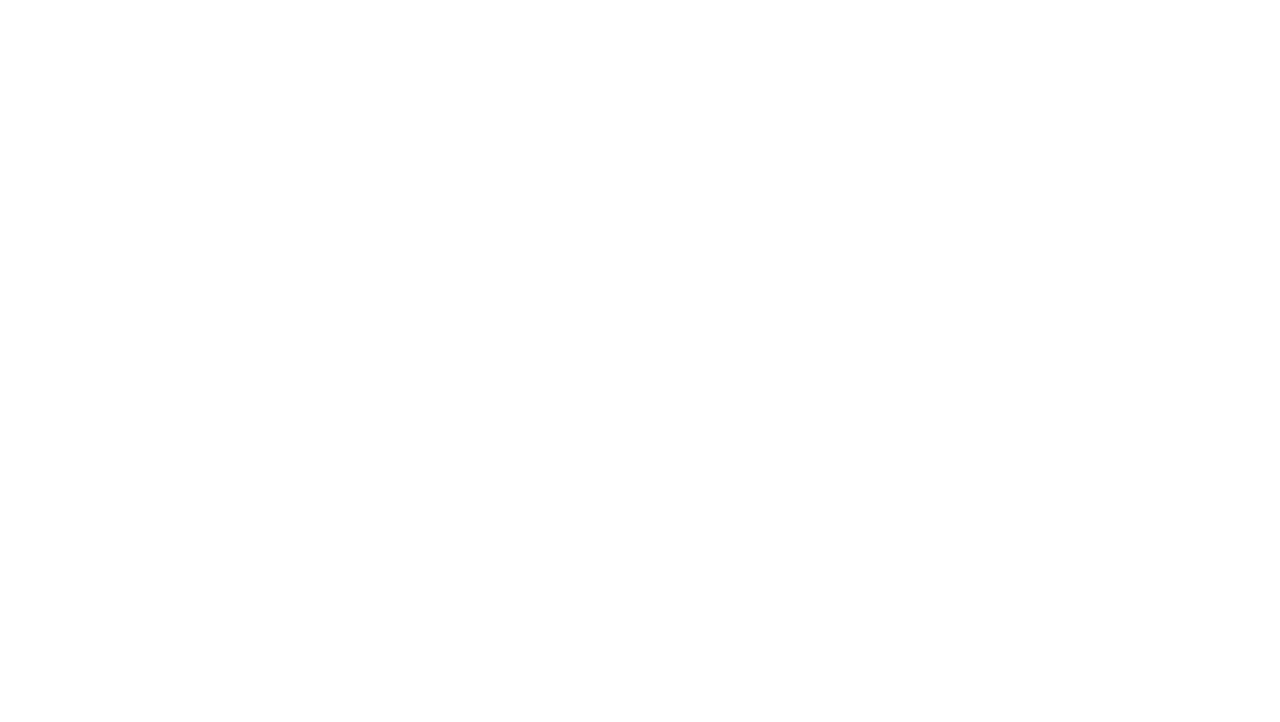
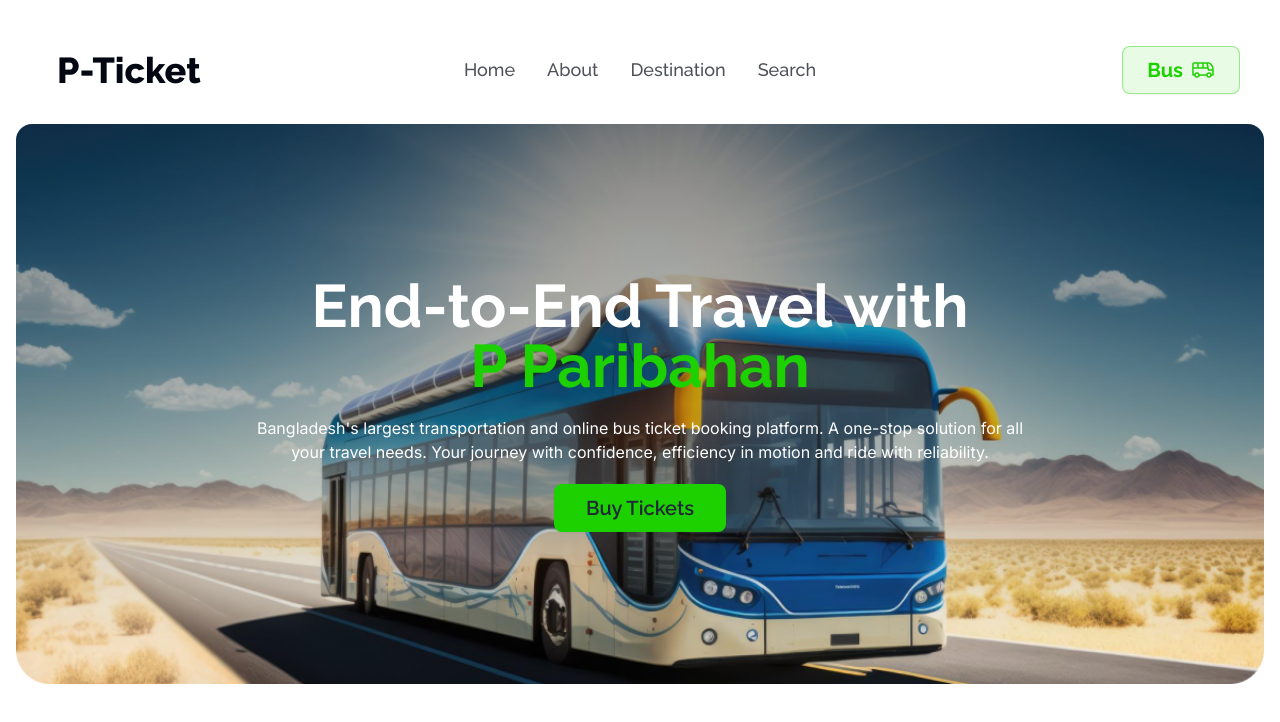
Before and after one commit to JuborajSujon/bus-ticket-check, a plain HTML site: page index.html in a window 1280 px wide. Drawn offline with nearby package versions, Linux system fonts and the light colour scheme.

Commit message:
Added Navbar section and banner section

```diff
--- a/index.html
+++ b/index.html
@@ -21,10 +21,101 @@
       referrerpolicy="no-referrer" />
     <!-- CSS File -->
     <link rel="stylesheet" href="./css/style.css" />
+    <script>
+      tailwind.config = {
+        theme: {
+          extend: {
+            colors: {
+              "clr-primary": "#030712",
+              "clr-secondary": "#1DD100",
+            },
+          },
+        },
+      };
+    </script>
   </head>
-  <body>
+  <body class="p-4">
     <!-- Header Section -->
-    <header></header>
+    <header>
+      <!-- Navbar Section Start -->
+      <nav class="container mx-auto p-4">
+        <div class="navbar bg-base-100 font-raleway">
+          <div class="navbar-start">
+            <div class="dropdown">
+              <div tabindex="0" role="button" class="btn btn-ghost lg:hidden">
+                <svg
+                  xmlns="http://www.w3.org/2000/svg"
+                  class="h-10 w-10"
+                  fill="none"
+                  viewBox="0 0 24 24"
+                  stroke="currentColor">
+                  <path
+                    stroke-linecap="round"
+                    stroke-linejoin="round"
+                    stroke-width="2"
+                    d="M4 6h16M4 12h8m-8 6h16" />
+                </svg>
+              </div>
+              <ul
+                tabindex="0"
+                class="menu menu-sm dropdown-content mt-3 z-[1] p-2 shadow bg-base-100 rounded-box w-52 *:font-medium *:text-clr-primary *:opacity-70">
+                <li class="*:text-lg"><a>Home</a></li>
+                <li class="*:text-lg"><a>About</a></li>
+                <li class="*:text-lg"><a>Destination</a></li>
+                <li class="*:text-lg"><a>Search</a></li>
+              </ul>
+            </div>
+            <a class="btn btn-ghost text-clr-primary text-4xl font-extrabold"
+              >P-Ticket</a
+            >
+          </div>
+          <div class="navbar-center hidden lg:flex">
+            <ul
+              class="menu menu-horizontal px-1 text-lg font-medium text-clr-primary opacity-70">
+              <li><a>Home</a></li>
+              <li><a>About</a></li>
+              <li><a>Destination</a></li>
+              <li><a>Search</a></li>
+            </ul>
+          </div>
+          <div class="navbar-end">
+            <a
+              class="btn bg-[rgba(29,209,0,0.10)] border-[rgba(29,209,0,0.40)] px-6">
+              <span class="text-xl font-bold text-clr-secondary">Bus</span>
+              <img src="./images/bus-icon.png" alt="bus icon" />
+            </a>
+          </div>
+        </div>
+      </nav>
+      <!-- Navbar Section End -->
+      <!-- Banner Section Start-->
+      <section class="container mx-auto">
+        <div
+          class="hero min-h-[70vh] font-raleway rounded-2xl bg-[url('./images/banner.png')] bg-no-repeat bg-cover bg-bottom">
+          <div class="hero-content text-center text-neutral-content">
+            <div class="max-w-3xl">
+              <h1
+                class="mb-5 text-white text-4xl font-bold lg:text-6xl lg:font-bold">
+                End-to-End Travel with <br />
+                <span class="text-clr-secondary">P Paribahan</span>
+              </h1>
+              <p class="mb-5 font-inter text-white">
+                Bangladesh's largest transportation and online bus ticket
+                booking platform. A one-stop solution for all your travel needs.
+                Your journey with confidence, efficiency in motion and ride with
+                reliability.
+              </p>
+              <a
+                href="#ticket-form"
+                class="btn bg-clr-secondary font-semibold text-xl border-none hover:bg-black hover:text-white px-8"
+                >Buy Tickets</a
+              >
+            </div>
+          </div>
+        </div>
+      </section>
+      <!-- Banner Section End-->
+    </header>
     <!-- Main Section -->
     <main></main>
     <!-- Footer Section -->
```
